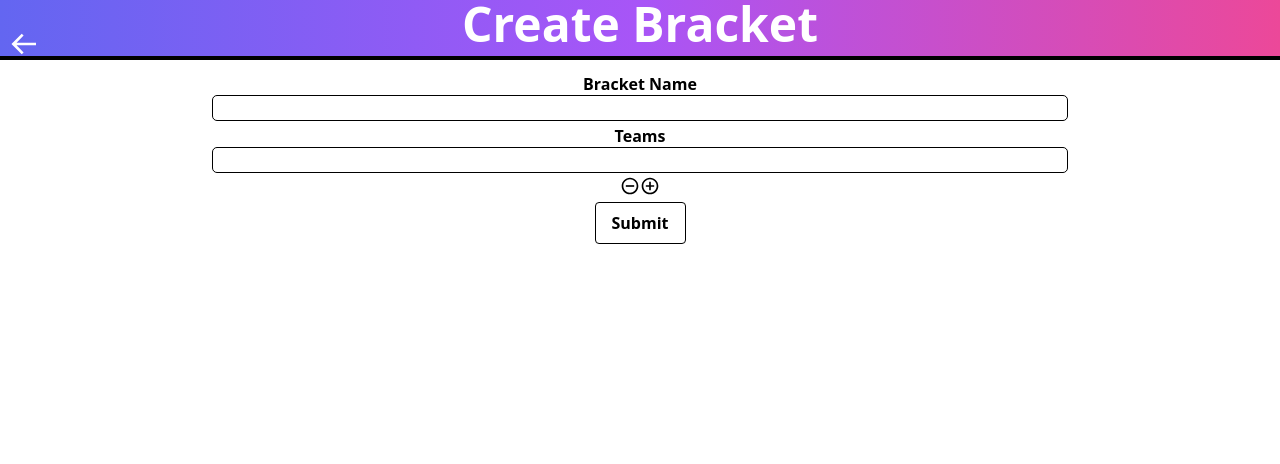
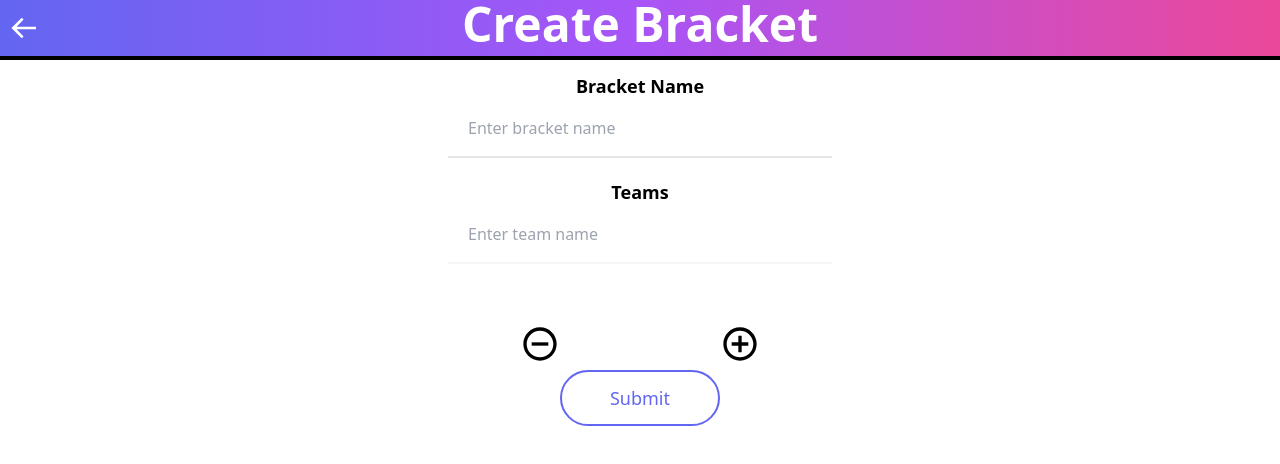
Before and after one commit to kolton-musgrove/Brackets, a React (Create React App) app: page /brackets/create in a window 1280 px wide. Shown: the top 464 px of the page. Built offline with nearby package versions, Linux system fonts and the light colour scheme; what prettier-plugin-tailwindcss would draw is missing.

Commit message:
Styling Changes

```diff
--- a/src/components/header.tsx
+++ b/src/components/header.tsx
@@ -6,7 +6,7 @@
     <header className="flex flex-auto items-center justify-center border-b-4 border-black bg-gradient-to-r from-indigo-500 via-purple-500 to-pink-500 font-bold text-white">
       {props.leftIcon && (
         <IconButton
-          className="absolute left-0 ml-2"
+          className="absolute left-2 top-3"
           link={props.leftIcon.link}
           icon={props.leftIcon.icon}
           alt={props.leftIcon.alt}
--- a/src/pages/create-bracket.tsx
+++ b/src/pages/create-bracket.tsx
@@ -64,50 +64,55 @@
         }}>
         <Form className="flex h-full w-full flex-col items-center justify-center text-center">
           {/* bracket name section */}
-          <section className="mt-3 w-full">
-            <h1 className="w-full font-bold">Bracket Name</h1>
+          <section className="mt-3 w-96">
+            <h1 className="w-full font-bold text-lg">Bracket Name</h1>
             <Field
-              className="mb-1 w-2/3 rounded pl-0.5 outline outline-1 outline-black"
+              className="w-full border-b-2 border-neutral-200 mb-5 border-opacity-100 pl-5 py-4 dark:border-opacity-50"
               type="text"
               name="bracketName"
               key="bracketName"
+              placeholder="Enter bracket name"
             />
           </section>
           {/* teams section */}
-          <section className="flex w-full flex-col items-center justify-center">
-            <h1 className="font-bold">Teams</h1>
+          <section className="flex w-96 flex-col items-center justify-center">
+            <h1 className="w-full font-bold text-lg">Teams</h1>
             {[...Array(teamCount)].map((value: undefined, i: number) => (
               <>
                 <Field
-                  className="mb-1 w-2/3 rounded pl-0.5 outline outline-1 outline-black"
+                  className="w-full border-b-2 border-neutral-100 mb-5 border-opacity-100 pl-5 py-4 dark:border-opacity-50"
                   type="text"
                   name={`team${i}`}
                   key={`team${i}`}
+                  placeholder="Enter team name"
                 />
                 <ErrorMessage name={`team${i}`} component="div" />
               </>
             ))}
             {/* plus and minus buttons */}
-            <div>
+            <div className="mt-10">
               <button
-                className="mb-1 h-5 w-5"
+                className="mb-1 mr-20"
                 onClick={() => {
                   if (teamCount > 0) setTeamCount(teamCount - 1)
                 }}
                 type="button">
-                <BiMinusCircle className="h-full w-full" />
+                <BiMinusCircle className="h-10 w-10 hover:animate-bounce"/>
               </button>
               <button
-                className="mb-1 h-5 w-5"
+                className="mb-1 ml-20"
                 onClick={() => setTeamCount(teamCount + 1)}
                 type="button">
-                <BiPlusCircle className="h-full w-full" />
+                <BiPlusCircle className="h-10 w-10 hover:animate-bounce"/>
               </button>
             </div>
-            <input
-              className="cursor-pointer rounded border border-black bg-transparent py-2 px-4 font-semibold text-black hover:border-transparent hover:bg-gradient-to-r hover:from-indigo-500 hover:via-purple-500 hover:to-pink-500 hover:text-white"
-              type="submit"
-            />
+            <button className="cursor-pointer relative inline-flex items-center px-12 py-3 overflow-hidden text-lg font-medium text-indigo-500 border-2 border-indigo-500 rounded-full hover:text-white group hover:bg-gray-50" onClick={onSubmit}>
+              <span className="absolute left-0 block w-full h-0 transition-all bg-indigo-500 opacity-100 group-hover:h-full top-1/2 group-hover:top-0 duration-400 ease"></span>
+              <span className="absolute right-0 flex items-center justify-start w-10 h-10 duration-300 transform translate-x-full group-hover:translate-x-0 ease">
+              <svg className="w-5 h-5" fill="none" stroke="currentColor" viewBox="0 0 24 24" xmlns="http://www.w3.org/2000/svg"><path stroke-linecap="round" stroke-linejoin="round" stroke-width="2" d="M14 5l7 7m0 0l-7 7m7-7H3"></path></svg>
+              </span>
+              <span className="relative">Submit</span>
+            </button>
           </section>
         </Form>
       </Formik>
```
